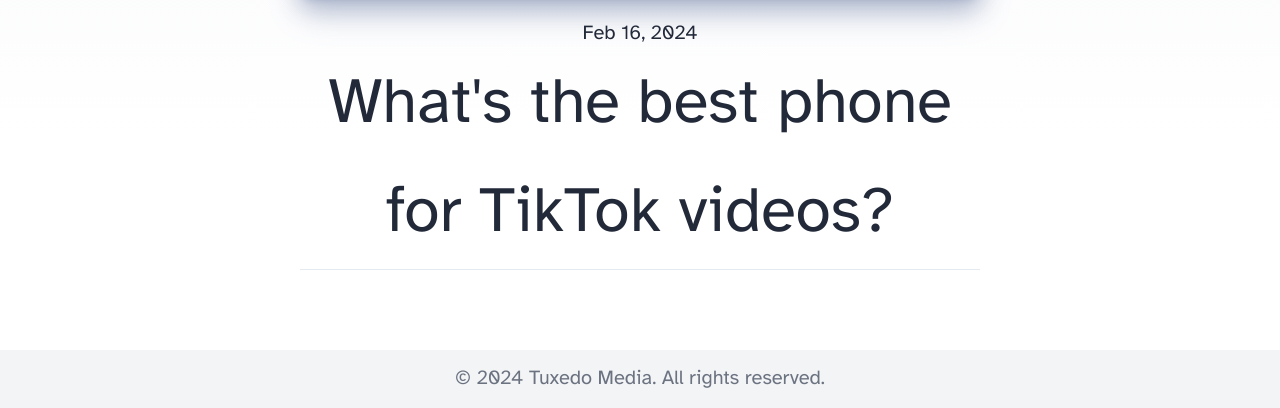
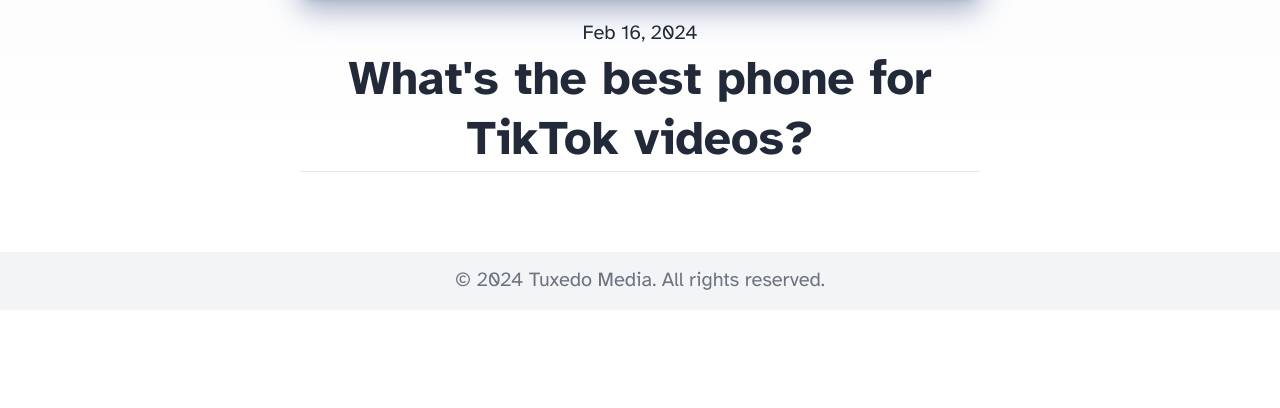
Before and after one commit to mihailthebuilder/tiktokexamples, an Astro site: page /blog/best-phone-for-tiktok-videos in a window 1280 px wide. Shown: the part 463-871 px from the top of the page. After the commit the page ends 800 px from the top, so only its background shows below. Built offline with nearby package versions, Linux system fonts and the light colour scheme; Astro itself is replaced by a stand-in of ours.

Commit message:
blog post heading

```diff
--- a/src/layouts/BlogPost.astro
+++ b/src/layouts/BlogPost.astro
@@ -38,7 +38,7 @@
             <FormattedDate date={pubDate} />
           </div>
           <h1
-            class="text-[1.75rem] font-bold md:text-[4rem] md:font-medium md:text-center"
+            class="text-[1.75rem] font-bold md:text-[3rem] md:text-center leading-tight"
           >
             {title}
           </h1>
```
Also changed, not shown: src/content/blog/best-phone-for-tiktok-videos.mdx (line endings or trailing spaces).
